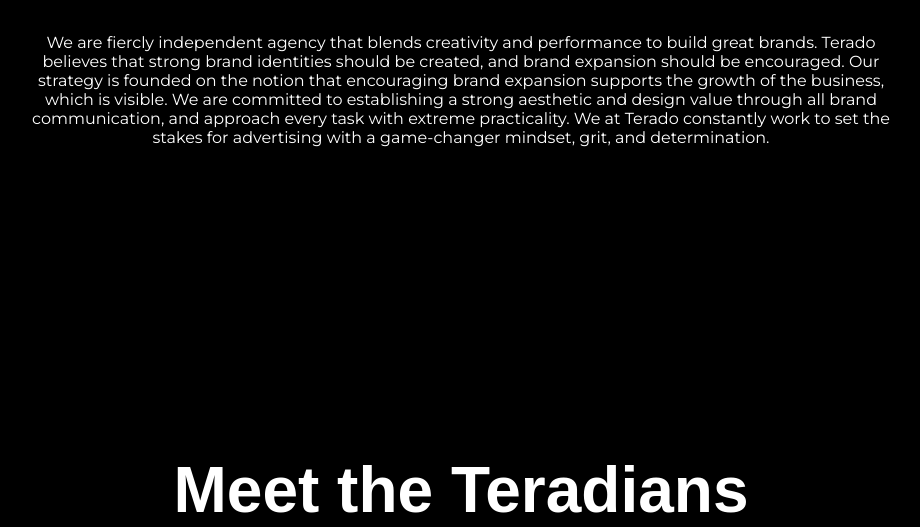
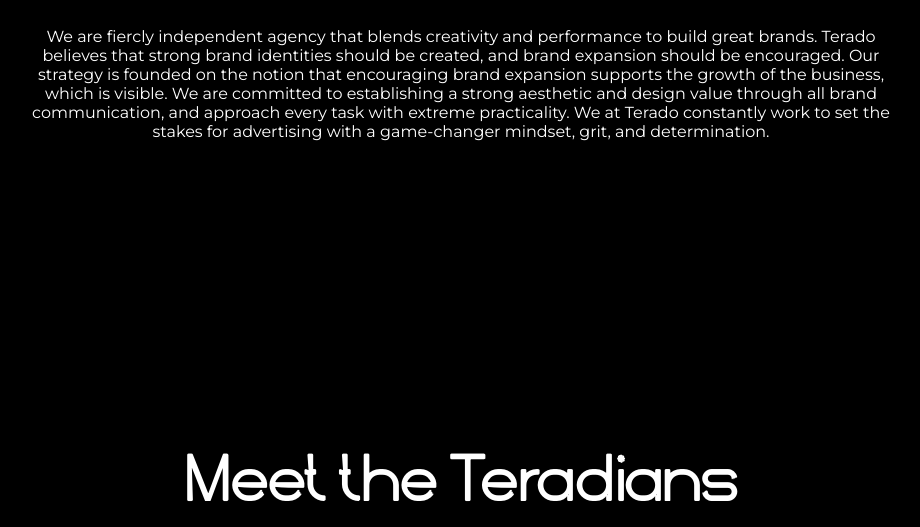
Before and after one commit to Andrew-Monthero/teradosite, a plain HTML site: page about us.html in a window 1280 px wide. Shown: the part 347-874 px from the top of the page, without its empty margins (179-1099 px from the left). Drawn offline with nearby package versions, Linux system fonts and the light colour scheme; a web font is replaced by a local one.

Commit message:
Update style.css

```diff
--- a/style.css
+++ b/style.css
@@ -3,7 +3,7 @@
 
 @font-face {
   font-family: "Aderra";
-  src: url(\fonts\aderra.otf);
+  src: url(./fonts/aderra.otf);
 
 }
 
```
